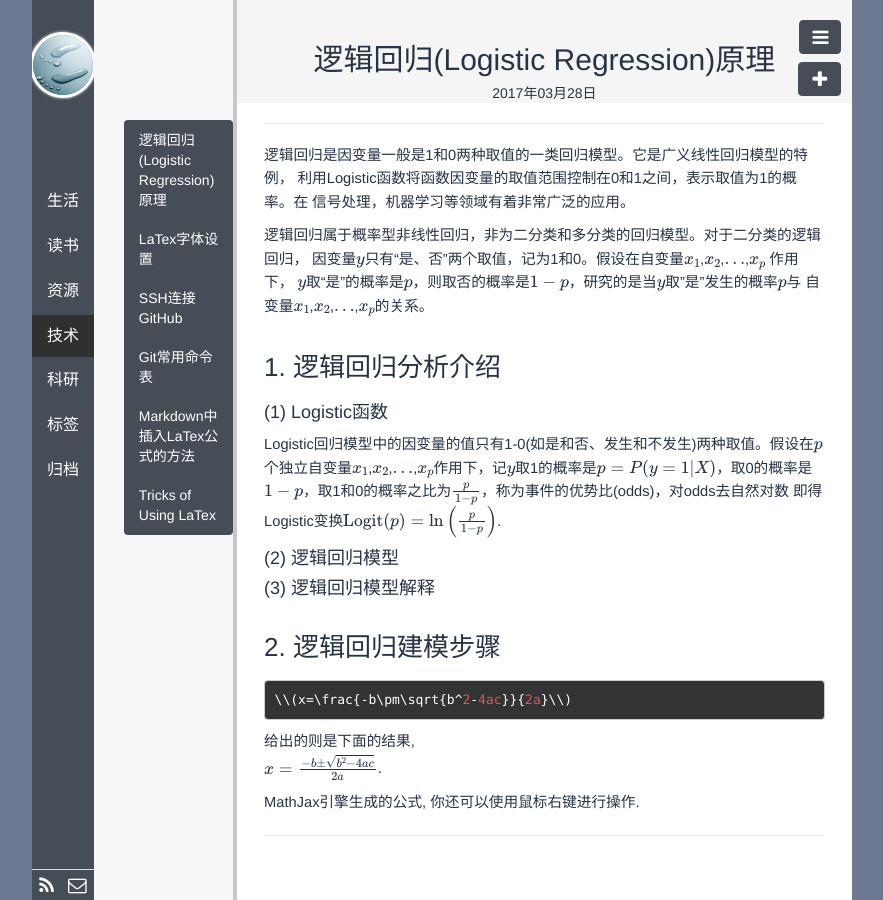
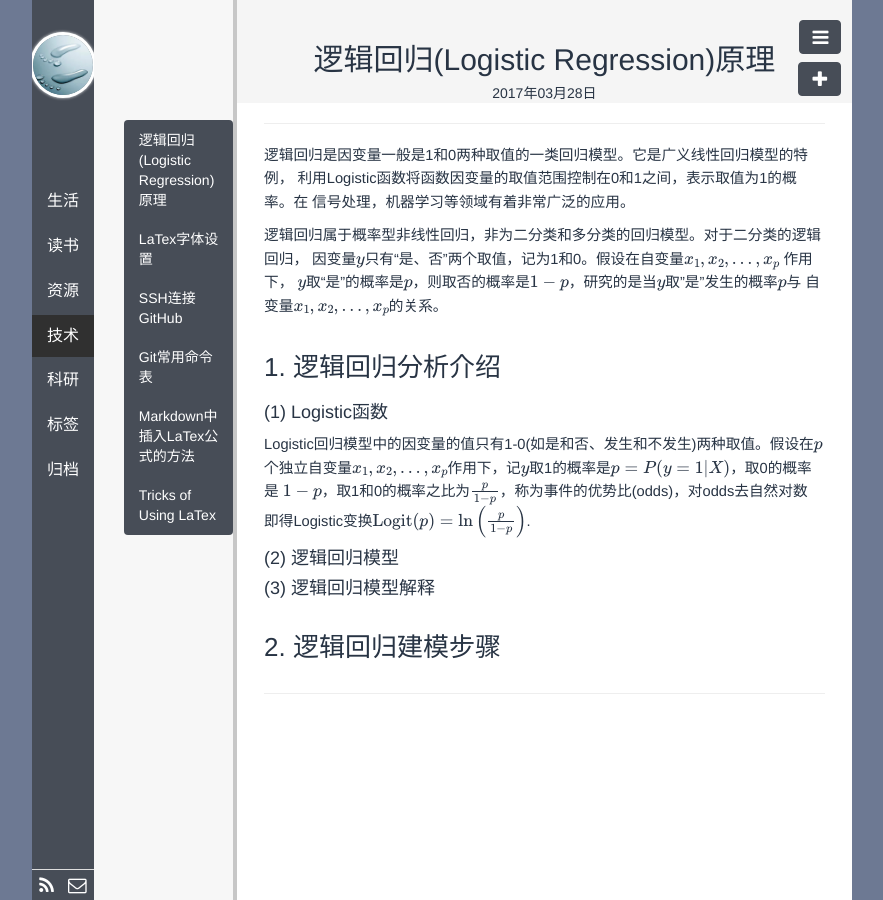
Before and after one commit to polyHong/polyHong.github.io, a Jekyll site: the page built from _posts/tech/2017-03-28-logistic-regression.md, in a window 1280 px wide. Shown: the whole page, without its empty margins (198-1081 px from the left). Built offline with Jekyll 4.4.1, drawn with Linux system fonts in a browser that asks for light colours; Markdown is read by kramdown in place of the engine named in the settings; formulas are drawn with MathJax 3; comment, search, counter and statistics services are not loaded; some of the changed lines change nothing that is shown.

Commit message:
upload logistic regression

````diff
--- a/_posts/tech/2017-03-28-logistic-regression.md
+++ b/_posts/tech/2017-03-28-logistic-regression.md
@@ -13,22 +13,28 @@
 利用Logistic函数将函数因变量的取值范围控制在0和1之间，表示取值为1的概率。在
 信号处理，机器学习等领域有着非常广泛的应用。
 
-<script type="text/javascript" src="http://cdn.mathjax.org/mathjax/latest/MathJax.js?config=default"></script>
+<script type="text/x-mathjax-config">
+  MathJax.Hub.Config({tex2jax: {inlineMath: [['$','$'], ['$','$']]}});
+</script>
+<script type="text/javascript" src="http://cdn.mathjax.org/mathjax/latest/MathJax.js?config=default">
+</script>
+
+
 
 逻辑回归属于概率型非线性回归，非为二分类和多分类的回归模型。对于二分类的逻辑回归，
-因变量\\( y \\)只有“是、否”两个取值，记为1和0。假设在自变量\\( x_1\\),\\( x_2 \\),\\(\ldots\\),\\( x_p\\) 作用下，
-\\( y\\)取“是”的概率是\\( p\\)，则取否的概率是\\( 1-p\\)，研究的是当\\( y\\)取"是"发生的概率\\( p\\)与
-自变量\\( x_1\\),\\( x_2 \\),\\(\ldots\\),\\( x_p\\)的关系。
+因变量$ y $只有“是、否”两个取值，记为1和0。假设在自变量$ x\_1,x\_2,\ldots,x\_p$ 作用下，
+$ y$取“是”的概率是$ p$，则取否的概率是$ 1-p$，研究的是当$ y$取"是"发生的概率$ p$与
+自变量$ x\_1,x\_2,\ldots, x\_p$的关系。
 
 
 ### 1. 逻辑回归分析介绍
 
 #### (1) Logistic函数
 
-Logistic回归模型中的因变量的值只有1-0(如是和否、发生和不发生)两种取值。假设在\\( p\\)
-个独立自变量\\( x_1\\),\\( x_2 \\),\\(\ldots\\),\\( x_p\\)作用下，记\\(y\\)取1的概率是\\( p=P(y=1|X)\\)，取0的概率是
-\\(1-p\\)，取1和0的概率之比为\\(\frac{p}{1-p}\\)，称为事件的优势比(odds)，对odds去自然对数
-即得Logistic变换\\({\mathrm{Logit}(p)=\ln\left( \frac{p}{1-p}\right)}\\).
+Logistic回归模型中的因变量的值只有1-0(如是和否、发生和不发生)两种取值。假设在$ p$
+个独立自变量$ x\_1, x\_2,\ldots,x\_p$作用下，记$y$取1的概率是$ p=P(y=1|X)$，取0的概率是
+$1-p$，取1和0的概率之比为$\frac{p}{1-p}$，称为事件的优势比(odds)，对odds去自然对数
+即得Logistic变换${\mathrm{Logit}(p)=\ln\left( \frac{p}{1-p}\right)}$.
 
 
 
@@ -47,12 +53,3 @@
 
 
 ### 2. 逻辑回归建模步骤
-
-
-```tex
-\\(x=\frac{-b\pm\sqrt{b^2-4ac}}{2a}\\)
-```
-给出的则是下面的结果,
-\\(x=\frac{-b\pm\sqrt{b^2-4ac}}{2a}\\).
-
-MathJax引擎生成的公式, 你还可以使用鼠标右键进行操作.
````
Also changed, not shown: 1 other file.
